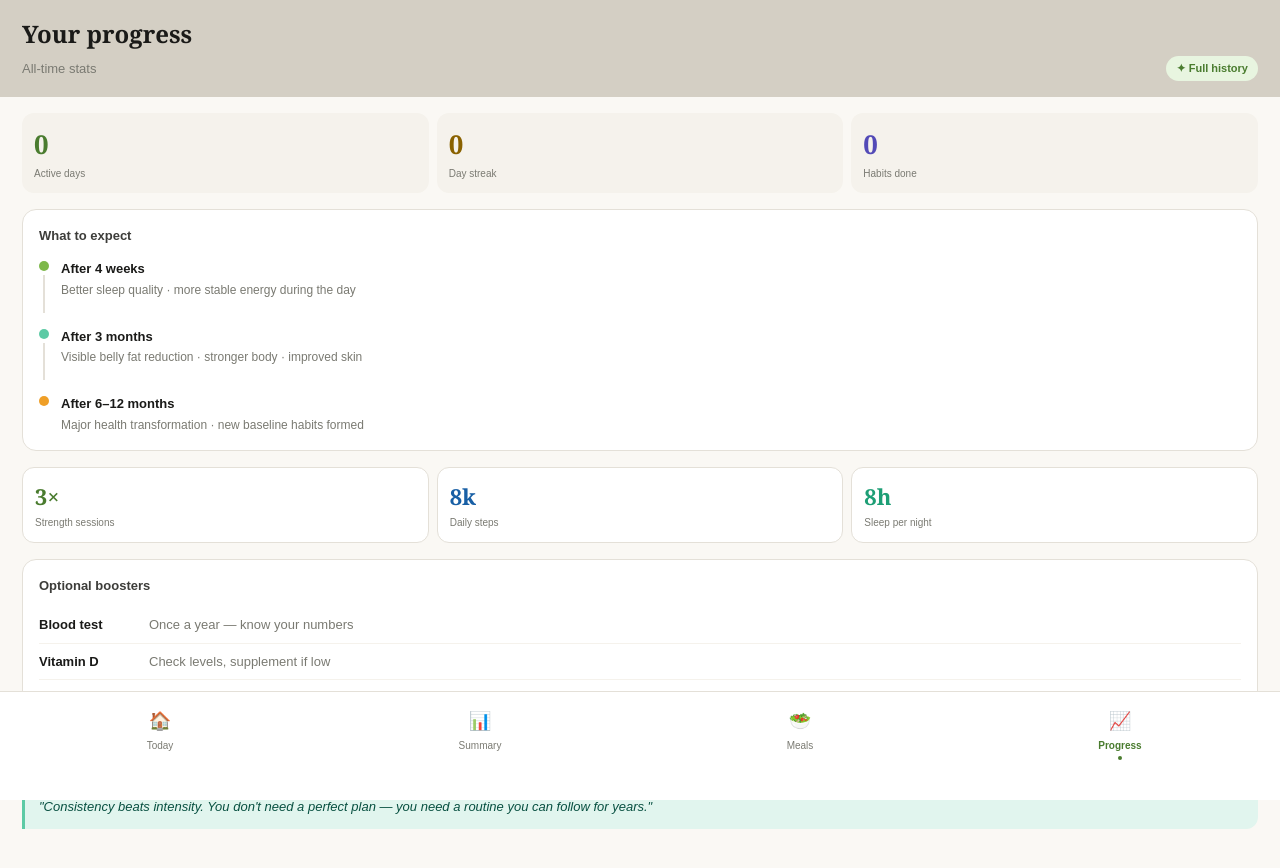
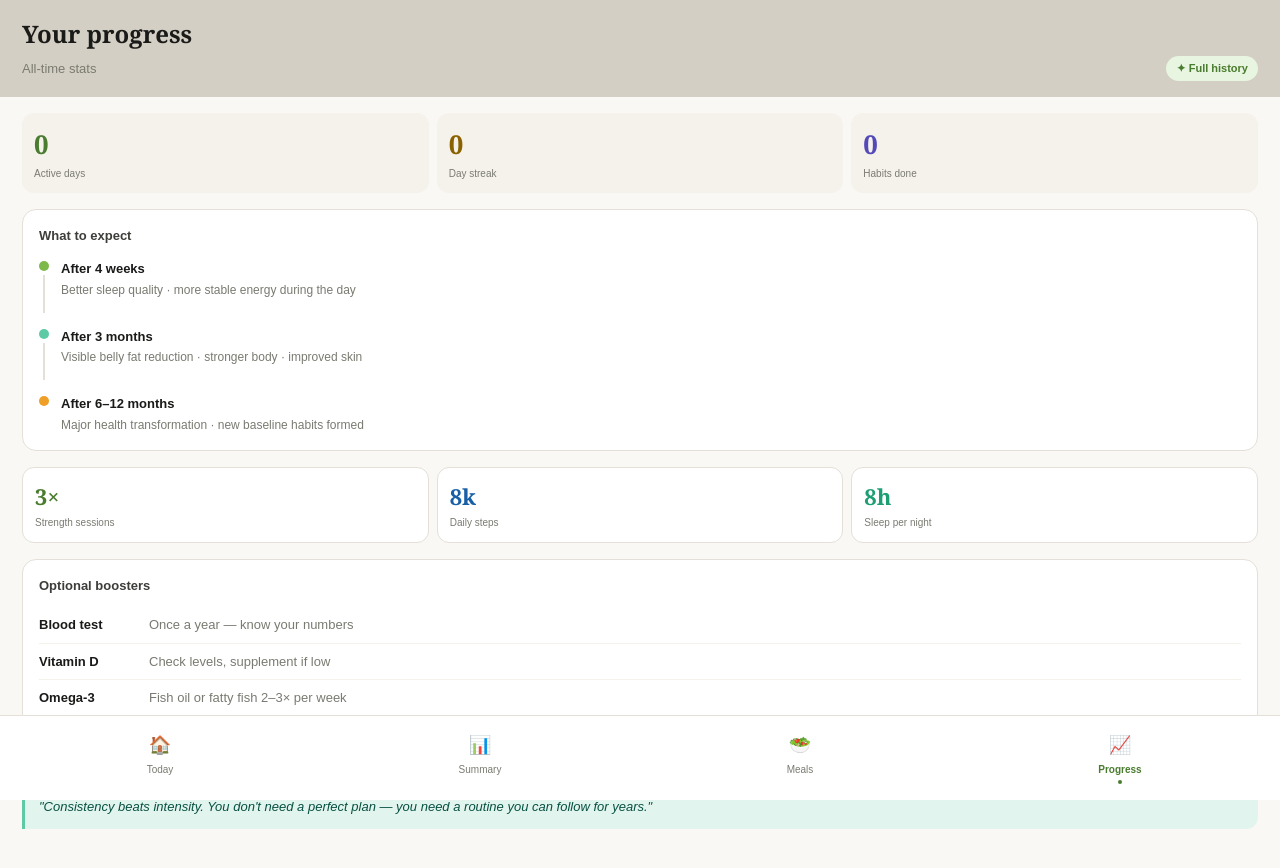
Before and after one commit to nesansatya/weekly-reset, a Next.js app: page /dashboard/progress in a window 1280 px wide. Shown: the top 868 px of the page. Built offline with nearby package versions, Linux system fonts and the light colour scheme; no server answers.

Commit message:
fix: bottom nav safe area progress page

```diff
--- a/app/dashboard/progress/page.tsx
+++ b/app/dashboard/progress/page.tsx
@@ -123,7 +123,8 @@ export default function Progress() {
       <div style={s({
         position: 'fixed', bottom: 0, left: 0, right: 0,
         background: 'white', borderTop: '1px solid #e4e0d8',
-        display: 'flex', padding: '10px 0 34px',
+        display: 'flex', paddingTop: 10,
+        paddingBottom: 'calc(env(safe-area-inset-bottom) + 10px)',
         zIndex: 100,
       })}>
         {[
```
